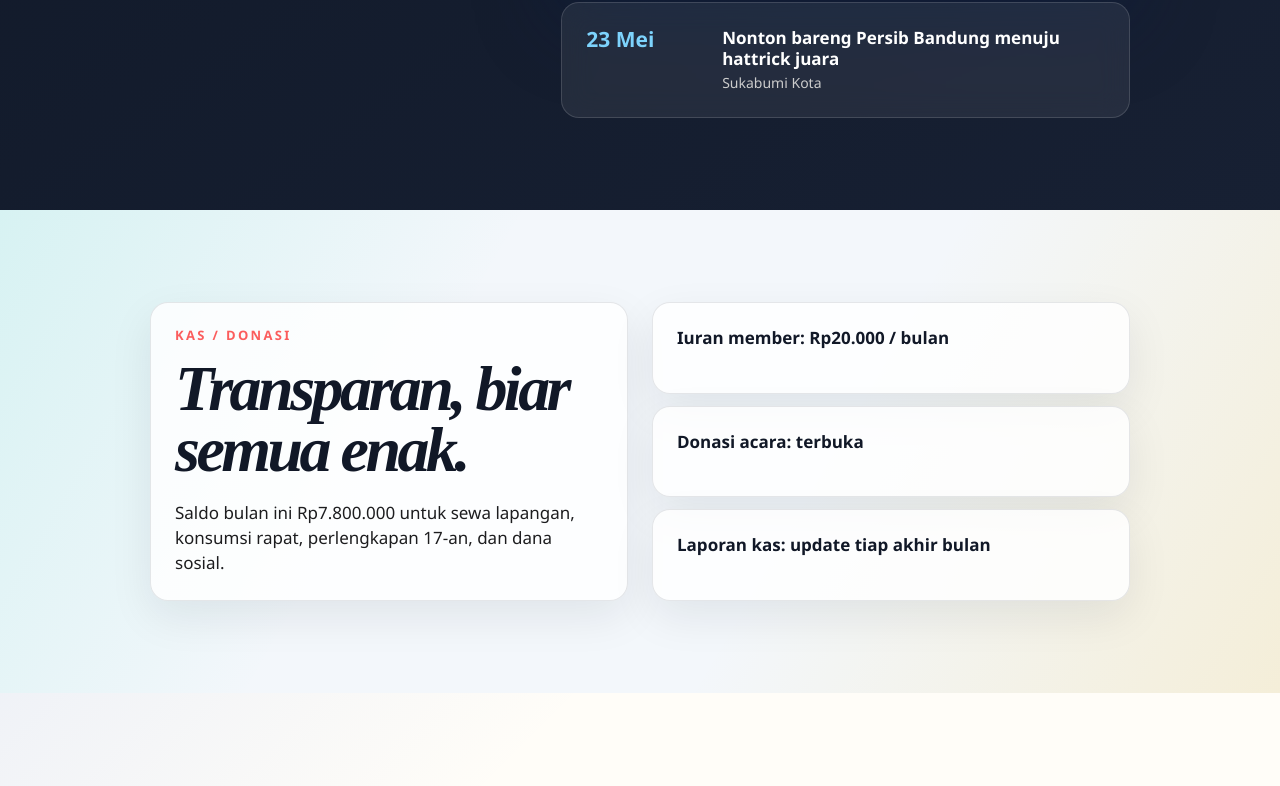
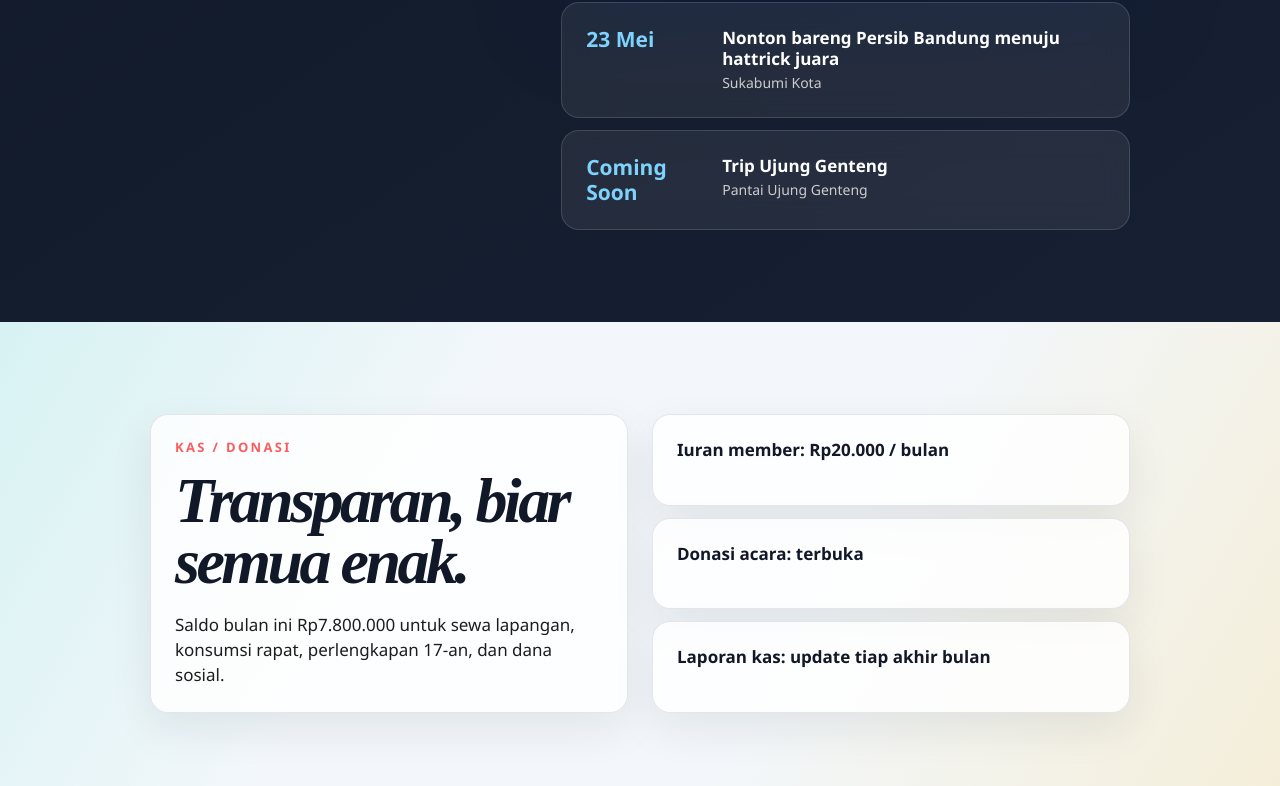
Before and after one commit to mizakiyuu/LFwG, a Next.js app: page / in a window 1280 px wide. Shown: the part 5813-6599 px from the top of the page. Built offline with nearby package versions, Linux system fonts and the light colour scheme.

Commit message:
update code

```diff
--- a/src/app/page.tsx
+++ b/src/app/page.tsx
@@ -49,6 +49,7 @@ const gallery = [
 
 const events = [
   ["23 Mei", "Nonton bareng Persib Bandung menuju hattrick juara", "Sukabumi Kota"],
+  ["Coming Soon", "Trip Ujung Genteng", "Pantai Ujung Genteng"],
 ];
 
 const countdownMonth = "05";
```
